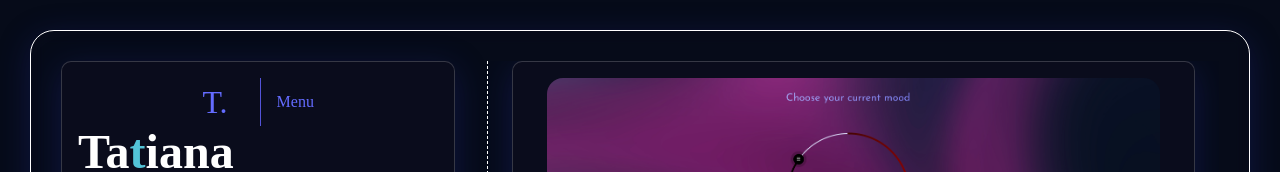
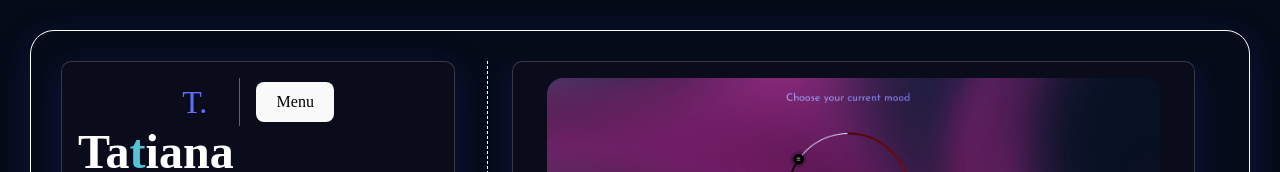
Before and after one commit to retrocolours/portfolio, a React (Vite) app: page / in a window 1280 px wide. Shown: the top 172 px of the page. Built offline with nearby package versions, Linux system fonts and the light colour scheme; a web font is replaced by a local one.

Commit message:
Add the menu pop up"

```diff
--- a/src/pages/Home.jsx
+++ b/src/pages/Home.jsx
@@ -23,7 +23,7 @@ function Home() {
       status: "active",
       content: {
         description: "Clarity",
-        image: Clarity,
+        image: "1 Lorem ipsum dolor sit amet, consectetur adipiscing elit...",
         imageSrc: Clarity,
       },
     },
@@ -75,6 +75,7 @@ function Home() {
       },
     },
   ]);
+  const [isMenuOpen, setIsMenuOpen] = useState(false);
 
   const handleMouseMove = (event) => {
     const { clientX, clientY } = event;
@@ -114,6 +115,19 @@ function Home() {
         return group;
       })
     );
+  };
+
+  useEffect(() => {
+    document.addEventListener("click", handleOutsideClick);
+
+    return () => {
+      document.removeEventListener("click", handleOutsideClick);
+    };
+  }, []);
+
+  const handleOutsideClick = (e) => {
+    e.stopPropagation();
+    setIsMenuOpen(false);
   };
 
   useEffect(() => {
@@ -168,7 +182,20 @@ function Home() {
                   <a href="#">T.</a>
                 </div>
                 <div className="about__menu">
-                  <a href="#">Menu</a>
+                  <button
+                    onClick={(e) => {
+                      e.stopPropagation();
+                      setIsMenuOpen((prev) => !prev);
+                    }}
+                    href="#"
+                  >
+                    Menu
+                  </button>
+                  {isMenuOpen && (
+                    <div className="about__menu-container">
+                      Menu Placeholder
+                    </div>
+                  )}
                 </div>
               </div>
               <div className="about__content">
@@ -217,7 +244,7 @@ function Home() {
                   <div className="article__section--container">
                     <img
                       className="article__section-image"
-                      src={group.content.image}
+                      src={group.content.imageSrc}
                     />
                     <div className="article__section article__section_bottom">
                       <h3 className="article__section article__section--title">
--- a/src/pages/Home.scss
+++ b/src/pages/Home.scss
@@ -191,6 +191,21 @@ span {
     background-color: transparent;
     color: white;
   }
+
+  &__menu {
+    position: relative;
+
+    &-container {
+      display: flex;
+      flex-direction: column;
+      gap: 1rem;
+      background: white;
+      position: absolute;
+      top: 60px;
+      left: 0;
+      border-radius: 10px;
+    }
+  }
 }
 
 .projects {
```
